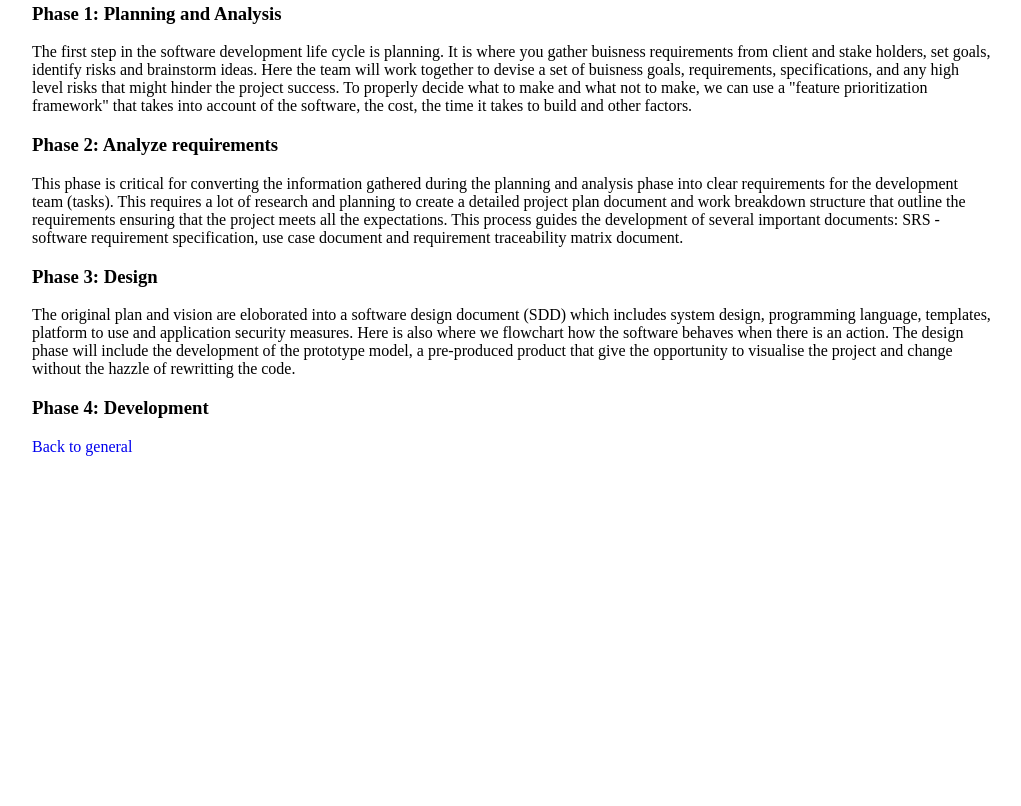
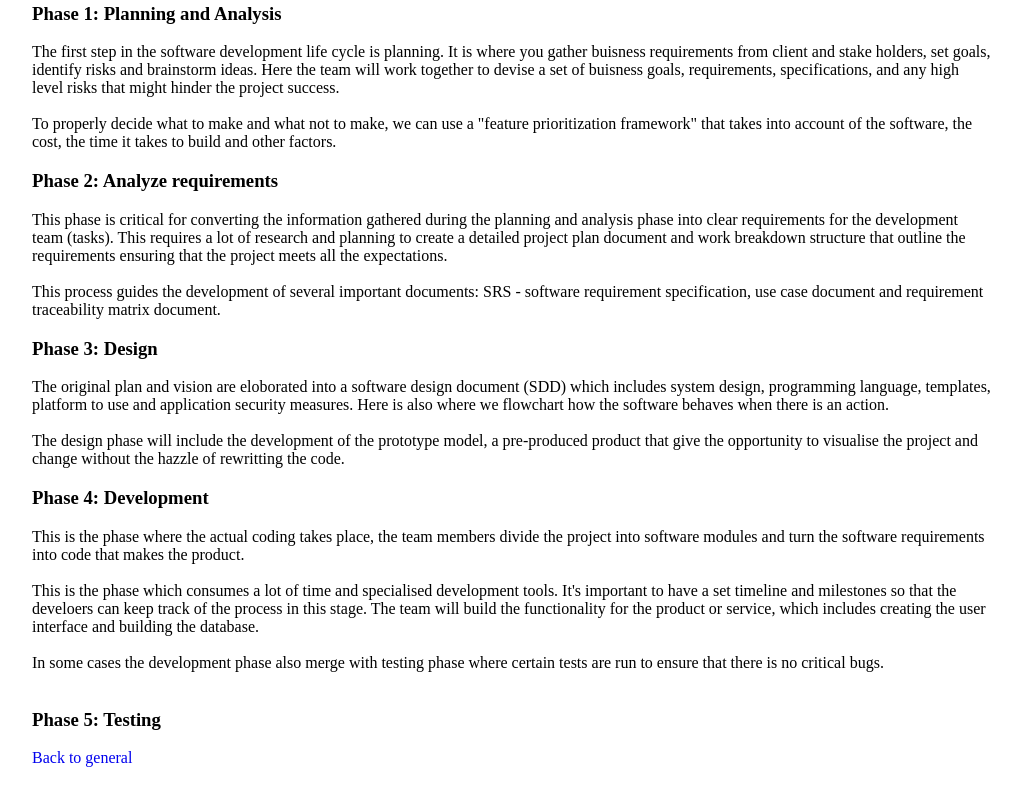
Before and after one commit to bala-murali-k/blog, a plain HTML site: page languages/general/content/sdlc.html in a window 1280 px wide. Shown: the part 806-1612 px from the top of the page, without its empty margins (128-1149 px from the left). Before the commit the page ends 1422 px from the top, so only its background shows below. Drawn offline with Linux system fonts and the light colour scheme.

Commit message:
updating sdlc content

```diff
--- a/languages/general/content/sdlc.html
+++ b/languages/general/content/sdlc.html
@@ -10,8 +10,8 @@
 	<article>
 		<header>
 			<p>
-				<span style="float: left;"> <strong> Written Date: </strong> 19 August 2024 </span>
-				<span style="float: right;"> <strong> Published Date: </strong> 19 August 2024 </span>
+				<span style="float: left;"> <strong> Written Date: </strong> <u> 19 August 2024 </u> </span>
+				<span style="float: right;"> <strong> Published Date: </strong> <u> 19 August 2024 </u> </span>
 			</p> <br /><br />
 		</header>
 		<header style="text-align: center;">
@@ -34,7 +34,7 @@
 			</header>
 			<section>
 				<p>
-					The software development is a process of planning, writing, modifying and maintaining software. The main goal of SDLC is to minimize the risks long before deciding how to launch the product and ensure the project meets the customer's expectations on both during and after the production.
+					The software development is a process of planning, writing, modifying and maintaining software. The main goal of SDLC is to minimize the risks long before deciding how to launch the product and ensure the project meets the customer's expectations on both during and after the production. <br />
 
 					<h3>Note: </h3>The term "life cycle" was first used in 1950's and 1960's for the stages involved in developing a new computer system. Now it is commonly used to refer all stages in the production of any type of software.
 				</p>
@@ -61,7 +61,7 @@
 			</header>
 			<section>
 				<p>
-					The first step in the software development life cycle is planning. It is where you gather buisness requirements from client and stake holders, set goals, identify risks and brainstorm ideas. Here the team will work together to devise a set of buisness goals, requirements, specifications, and any high level risks that might hinder the project success.
+					The first step in the software development life cycle is planning. It is where you gather buisness requirements from client and stake holders, set goals, identify risks and brainstorm ideas. Here the team will work together to devise a set of buisness goals, requirements, specifications, and any high level risks that might hinder the project success. <br /><br />
 
 					To properly decide what to make and what not to make, we can use a "feature prioritization framework" that takes into account of the software, the cost, the time it takes to build and other factors.
 				</p>
@@ -72,7 +72,7 @@
 			</header>
 			<section>
 				<p>
-					This phase is critical for converting the information gathered during the planning and analysis phase into clear requirements for the development team (tasks). This requires a lot of research and planning to create a detailed project plan document and work breakdown structure that outline the requirements ensuring that the project meets all the expectations.
+					This phase is critical for converting the information gathered during the planning and analysis phase into clear requirements for the development team (tasks). This requires a lot of research and planning to create a detailed project plan document and work breakdown structure that outline the requirements ensuring that the project meets all the expectations. <br /><br />
 
 					This process guides the development of several important documents: SRS - software requirement specification, use case document and requirement traceability matrix document.
 				</p>
@@ -83,7 +83,7 @@
 			</header>
 			<section>
 				<p>
-					The original plan and vision are eloborated into a software design document (SDD) which includes system design, programming language, templates, platform to use and application security measures. Here is also where we flowchart how the software behaves when there is an action.
+					The original plan and vision are eloborated into a software design document (SDD) which includes system design, programming language, templates, platform to use and application security measures. Here is also where we flowchart how the software behaves when there is an action. <br /><br />
 
 					The design phase will include the development of the prototype model, a pre-produced product that give the opportunity to visualise the project and change without the hazzle of rewritting the code.
 				</p>
@@ -91,6 +91,19 @@
 
 			<header>
 				<h3>Phase 4: Development</h3>
+			</header>
+			<section>
+				<p>
+					This is the phase where the actual coding takes place, the team members divide the project into software modules and turn the software requirements into code that makes the product. <br /><br />
+
+					This is the phase which consumes a lot of time and specialised development tools. It's important to have a set timeline and milestones so that the develoers can keep track of the process in this stage. The team will build the functionality for the product or service, which includes creating the user interface and building the database. <br /><br />
+
+					In some cases the development phase also merge with testing phase where certain tests are run to ensure that there is no critical bugs. <br /><br />
+				</p>
+			</section>
+
+			<header>
+				<h3>Phase 5: Testing</h3>
 			</header>
 			<section>
 				<p>
```
